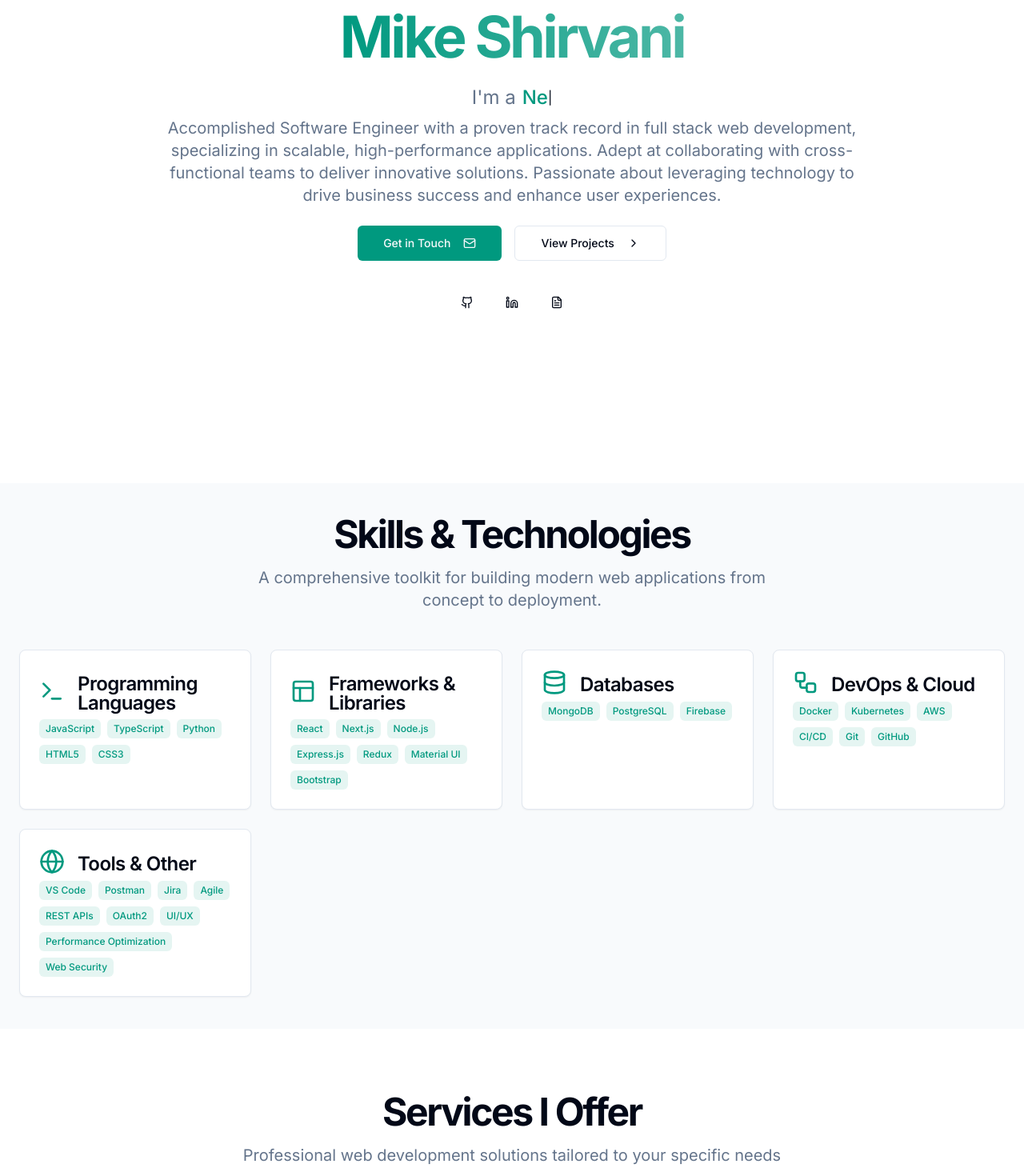
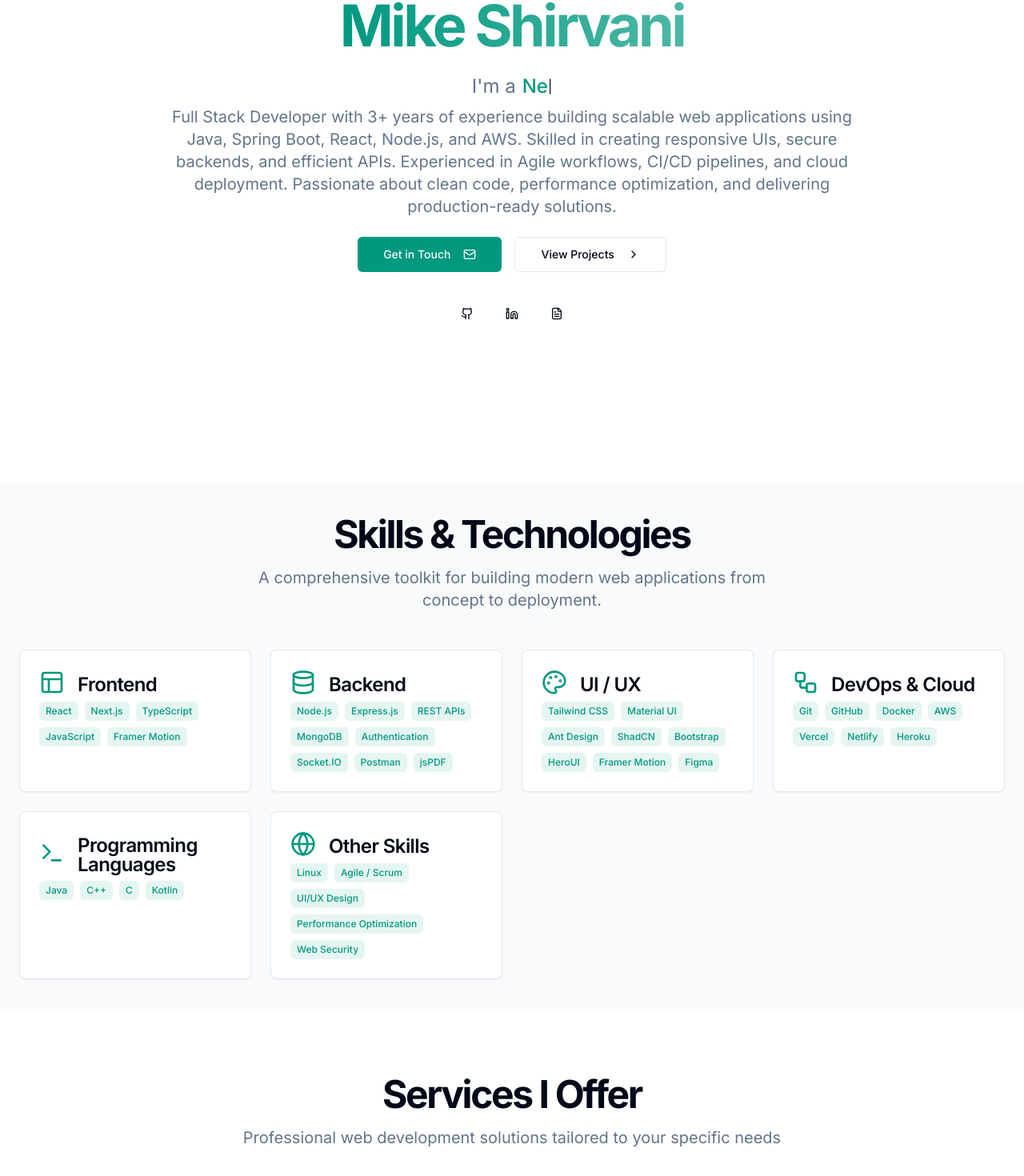
Before and after one commit to Huzaifa-io/Mike-Shirvani-Portfolio, a Next.js app: page / in a window 1280 px wide. Shown: the part 260-1730 px from the top of the page at 80% size. Built offline with nearby package versions, Linux system fonts and the light colour scheme.

Commit message:
Refactor certificates and skills sections; update experience details and remove unused components

```diff
--- a/app/page.tsx
+++ b/app/page.tsx
@@ -9,7 +9,6 @@ import { ExperienceSection } from "@/components/experience-section";
 import { ContactSection } from "@/components/contact-section";
 import { Footer } from "@/components/footer";
 import { Header } from "@/components/header";
-import { ScrollToTop } from "@/components/scroll-to-top";
 
 export default function Home() {
   return (
@@ -24,7 +23,6 @@ export default function Home() {
         <EducationSection />
         <ExperienceSection />
         <ContactSection />
-        <ScrollToTop />
       </main>
       <Footer />
     </div>
--- a/components/certificates-section.tsx
+++ b/components/certificates-section.tsx
@@ -18,45 +18,31 @@ interface Certificate {
 
 const certificates: Certificate[] = [
   {
-    title: "AWS Certified Solutions Architect – Associate",
-    issuer: "Amazon Web Services",
-    date: "Apr 2024",
+    title: "SCRUM Fundamental Certification",
+    issuer: "SCRUMstudy",
+    date: "2024",
     description:
-      "Validated expertise in designing and deploying scalable, highly available, and fault-tolerant systems on AWS.",
+      "Certified understanding of Scrum principles and Agile methodologies for collaborative project management.",
     image: "/placeholder.svg",
-    skills: [
-      "AWS",
-      "Cloud Architecture",
-      "Scalability",
-      "Security",
-    ],
+    skills: ["Scrum", "Agile", "Project Management"],
   },
   {
-    title: "Certified Kubernetes Administrator (CKA)",
-    issuer: "Cloud Native Computing Foundation",
-    date: "Dec 2023",
+    title: "AWS Certified Cloud Practitioner (Enrolled)",
+    issuer: "Amazon Web Services",
+    date: "In Progress",
     description:
-      "Demonstrated proficiency in managing Kubernetes clusters and deploying containerized applications.",
+      "Currently preparing for the foundational AWS certification covering core cloud concepts, services, billing, and security.",
     image: "/placeholder.svg",
-    skills: [
-      "Kubernetes",
-      "Containers",
-      "DevOps",
-      "Automation",
-    ],
+    skills: ["AWS", "Cloud Computing", "Cloud Fundamentals"],
   },
   {
-    title: "Professional Scrum Master I (PSM I)",
-    issuer: "Scrum.org",
-    date: "Aug 2023",
+    title: "AWS Certified Developer – Associate (Enrolled)",
+    issuer: "Amazon Web Services",
+    date: "In Progress",
     description:
-      "Certified knowledge of Scrum framework and agile project management best practices.",
+      "Enrolled in certification track focusing on developing and maintaining applications on AWS using best practices.",
     image: "/placeholder.svg",
-    skills: [
-      "Scrum",
-      "Agile",
-      "Project Management",
-    ],
+    skills: ["AWS", "Cloud Development", "Serverless", "DevOps"],
   },
 ]
 
@@ -97,15 +83,15 @@ export function CertificatesSection() {
   const cardHoverVariants = {
     hover: {
       y: -5,
-      transition: { type: "spring", stiffness: 300, damping: 10 }
-    }
+      transition: { type: "spring", stiffness: 300, damping: 10 },
+    },
   }
 
   const iconVariants = {
     hover: {
       rotate: [0, 10, -10, 0],
-      transition: { duration: 0.8 }
-    }
+      transition: { duration: 0.8 },
+    },
   }
 
   return (
--- a/components/experience-section.tsx
+++ b/components/experience-section.tsx
@@ -12,34 +12,6 @@ import { Badge } from "@/components/ui/badge";
 import { Building, Calendar } from "lucide-react";
 
 const experiences = [
-  {
-    title: "Software Engineer",
-    company: "TechNova Solutions, CA",
-    period: "Nov 2024 – Present",
-    description:
-      "Contributing to scalable web applications and backend systems, with a focus on performance, integrations, and cloud-native deployments.",
-    achievements: [
-      "Designed Express.js + MongoDB microservices, cutting API response times by 40%.",
-      "Integrated Stripe & Zoom APIs, enabling payments and virtual sessions that boosted retention by 30%.",
-      "Deployed with Docker + Kubernetes on AWS EKS, using GitHub Actions & Terraform for zero-downtime CI/CD.",
-      "Built React + Redux analytics dashboards, giving stakeholders real-time KPI insights.",
-      "Mentored 3 junior developers through code reviews and knowledge-sharing, raising team efficiency.",
-    ],
-    skills: [
-      "React",
-      "Redux",
-      "Node.js",
-      "Express.js",
-      "MongoDB",
-      "Stripe API",
-      "Zoom API",
-      "Docker",
-      "Kubernetes",
-      "AWS EKS",
-      "Terraform",
-      "CI/CD",
-    ],
-  },
   {
     title: "Full Stack Developer",
     company: "Car Source, Gaithersburg, MD",
--- a/components/hero-section.tsx
+++ b/components/hero-section.tsx
@@ -1,15 +1,15 @@
-"use client"
+"use client";
 
-import { useRef, useEffect, useState } from "react"
-import { Button } from "@/components/ui/button"
-import { motion } from "framer-motion"
-import { Github, Linkedin, Mail, FileText, ChevronRight } from "lucide-react"
-import Link from "next/link"
-import Typed from "typed.js"
+import { useRef, useEffect, useState } from "react";
+import { Button } from "@/components/ui/button";
+import { motion } from "framer-motion";
+import { Github, Linkedin, Mail, FileText, ChevronRight } from "lucide-react";
+import Link from "next/link";
+import Typed from "typed.js";
 
 export function HeroSection() {
-  const typedRef = useRef<HTMLSpanElement>(null)
-  const typedInstance = useRef<Typed | null>(null)
+  const typedRef = useRef<HTMLSpanElement>(null);
+  const typedInstance = useRef<Typed | null>(null);
   useEffect(() => {
     if (typedRef.current) {
       typedInstance.current = new Typed(typedRef.current, {
@@ -37,15 +37,15 @@ export function HeroSection() {
         backDelay: 1500,
         loop: true,
         smartBackspace: true,
-      })
+      });
     }
 
     return () => {
       if (typedInstance.current) {
-        typedInstance.current.destroy()
+        typedInstance.current.destroy();
       }
-    }
-  }, [])
+    };
+  }, []);
 
   const containerVariants = {
     hidden: { opacity: 0 },
@@ -56,7 +56,7 @@ export function HeroSection() {
         delayChildren: 0.3,
       },
     },
-  }
+  };
 
   const itemVariants = {
     hidden: { opacity: 0, y: 20 },
@@ -69,7 +69,7 @@ export function HeroSection() {
         damping: 10,
       },
     },
-  }
+  };
 
   return (
     <section className="relative flex min-h-screen w-full items-center justify-center py-20 md:py-0">
@@ -86,7 +86,9 @@ export function HeroSection() {
             </h1>
 
             <div className="flex h-12 items-center justify-center">
-              <span className="text-xl text-muted-foreground md:text-2xl">I'm a</span>
+              <span className="text-xl text-muted-foreground md:text-2xl">
+                I'm a
+              </span>
               <span
                 ref={typedRef}
                 className="ml-2 text-xl font-medium text-primary md:text-2xl"
@@ -98,7 +100,12 @@ export function HeroSection() {
             className="max-w-4xl text-lg text-muted-foreground md:text-xl"
             variants={itemVariants}
           >
-            Accomplished Software Engineer with a proven track record in full stack web development, specializing in scalable, high-performance applications. Adept at collaborating with cross-functional teams to deliver innovative solutions. Passionate about leveraging technology to drive business success and enhance user experiences.
+            Full Stack Developer with 3+ years of experience building scalable
+            web applications using Java, Spring Boot, React, Node.js, and AWS.
+            Skilled in creating responsive UIs, secure backends, and efficient
+            APIs. Experienced in Agile workflows, CI/CD pipelines, and cloud
+            deployment. Passionate about clean code, performance optimization,
+            and delivering production-ready solutions.{" "}
           </motion.p>
 
           <motion.div
@@ -120,11 +127,12 @@ export function HeroSection() {
           </motion.div>
 
           {/* Conditionally render social and resume links */}
-            <motion.div
-              className="flex gap-4 pt-8"
-              variants={itemVariants}
+          <motion.div className="flex gap-4 pt-8" variants={itemVariants}>
+            <Link
+              href="https://github.com/mshirvan2/"
+              target="_blank"
+              rel="noopener noreferrer"
             >
-              <Link href="https://github.com/mshirvan2/" target="_blank" rel="noopener noreferrer">
               <Button
                 variant="ghost"
                 size="icon"
@@ -134,7 +142,11 @@ export function HeroSection() {
                 <Github className="h-5 w-5" />
               </Button>
             </Link>
-              <Link href="https://www.linkedin.com/in/michaelshirvani/" target="_blank" rel="noopener noreferrer">
+            <Link
+              href="https://www.linkedin.com/in/michaelshirvani/"
+              target="_blank"
+              rel="noopener noreferrer"
+            >
               <Button
                 variant="ghost"
                 size="icon"
@@ -158,5 +170,5 @@ export function HeroSection() {
         </motion.div>
       </div>
     </section>
-  )
+  );
 }
--- a/components/projects-section.tsx
+++ b/components/projects-section.tsx
@@ -45,7 +45,6 @@ const projects = [
     liveUrl: "https://fakesstore.vercel.app/",
     category: "frontend",
   },
-
   {
     title: "Ticket Booking",
     description:
--- a/components/skills-section.tsx
+++ b/components/skills-section.tsx
@@ -14,61 +14,55 @@ import { Card, CardContent, CardHeader, CardTitle } from "@/components/ui/card";
 
 const skills = [
   {
-    category: "Programming Languages",
-    icon: <Terminal className="h-8 w-8 text-primary" />,
+    category: "Frontend",
+    icon: <Layout className="h-8 w-8 text-primary" />,
+    items: ["React", "Next.js", "TypeScript", "JavaScript", "Framer Motion"],
+  },
+  {
+    category: "Backend",
+    icon: <Database className="h-8 w-8 text-primary" />,
     items: [
-      "JavaScript",
-      "TypeScript",
-      "Python",
-      "HTML5",
-      "CSS3",
+      "Node.js",
+      "Express.js",
+      "REST APIs",
+      "MongoDB",
+      "Authentication",
+      "Socket.IO",
+      "Postman",
+      "jsPDF",
     ],
   },
   {
-    category: "Frameworks & Libraries",
-    icon: <Layout className="h-8 w-8 text-primary" />,
+    category: "UI / UX",
+    icon: <Palette className="h-8 w-8 text-primary" />,
     items: [
-      "React",
-      "Next.js",
-      "Node.js",
-      "Express.js",
-      "Redux",
+      "Tailwind CSS",
       "Material UI",
+      "Ant Design",
+      "ShadCN",
       "Bootstrap",
-    ],
-  },
-  {
-    category: "Databases",
-    icon: <Database className="h-8 w-8 text-primary" />,
-    items: [
-      "MongoDB",
-      "PostgreSQL",
-      "Firebase",
+      "HeroUI",
+      "Framer Motion",
+      "Figma",
     ],
   },
   {
     category: "DevOps & Cloud",
     icon: <Workflow className="h-8 w-8 text-primary" />,
-    items: [
-      "Docker",
-      "Kubernetes",
-      "AWS",
-      "CI/CD",
-      "Git",
-      "GitHub",
-    ],
+    items: ["Git", "GitHub", "Docker", "AWS", "Vercel", "Netlify", "Heroku"],
   },
   {
-    category: "Tools & Other",
+    category: "Programming Languages",
+    icon: <Terminal className="h-8 w-8 text-primary" />,
+    items: ["Java", "C++", "C", "Kotlin"],
+  },
+  {
+    category: "Other Skills",
     icon: <Globe className="h-8 w-8 text-primary" />,
     items: [
-      "VS Code",
-      "Postman",
-      "Jira",
-      "Agile",
-      "REST APIs",
-      "OAuth2",
-      "UI/UX",
+      "Linux",
+      "Agile / Scrum",
+      "UI/UX Design",
       "Performance Optimization",
       "Web Security",
     ],
```
Also changed, not shown: components/scroll-to-top.tsx (deleted, +0 -49 lines). Lines whose indentation alone changed are shown as unchanged.
